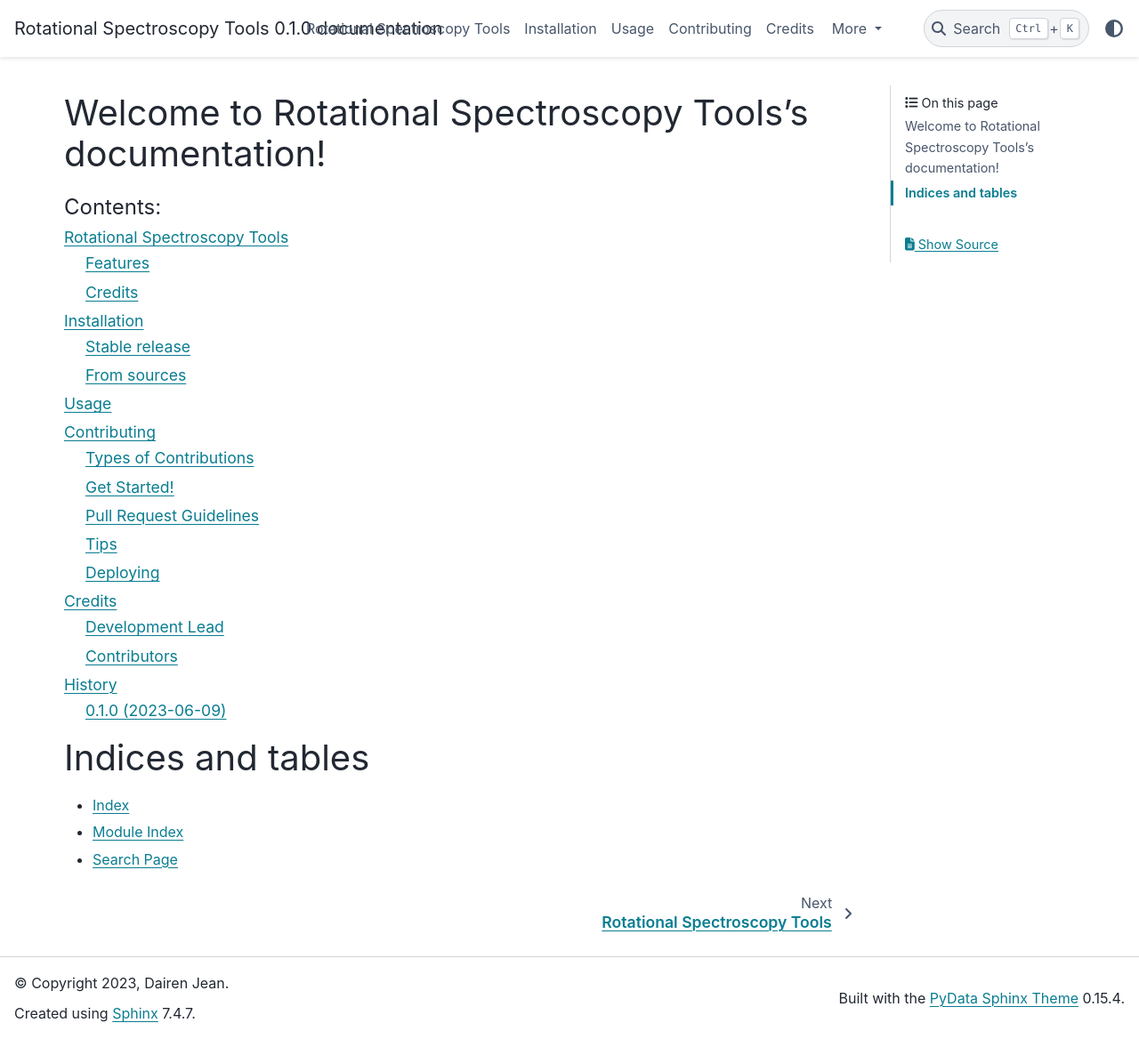
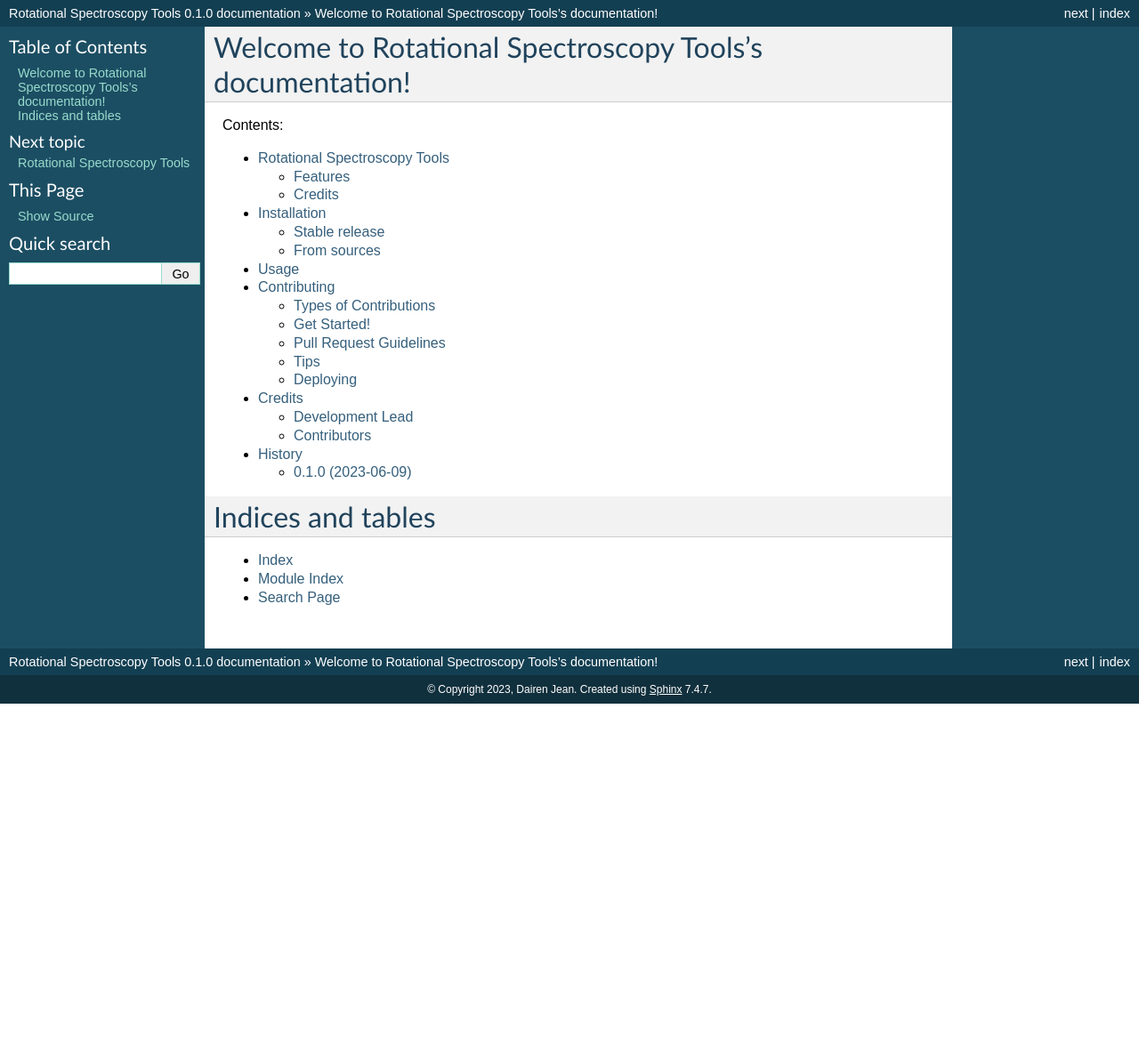
Before and after one commit to djean032/rotspectools, a Sphinx documentation site: the page built from docs/index.rst, in a window 1280 px wide and 1168 px high. Shown: the whole window at 89% size. Built offline with Sphinx 7.4.7, drawn with Linux system fonts in a browser that asks for light colours; pages that are not in the unit, such as notebooks, are missing from menus.

Commit message:
doc thme

```diff
--- a/docs/conf.py
+++ b/docs/conf.py
@@ -83,7 +83,7 @@ todo_include_todos = False
 # The theme to use for HTML and HTML Help pages.  See the documentation for
 # a list of builtin themes.
 #
-html_theme = "pydata_sphinx_theme"
+html_theme = "classic"
 
 # Theme options are theme-specific and customize the look and feel of a
 # theme further.  For a list of options available for each theme, see the
```
